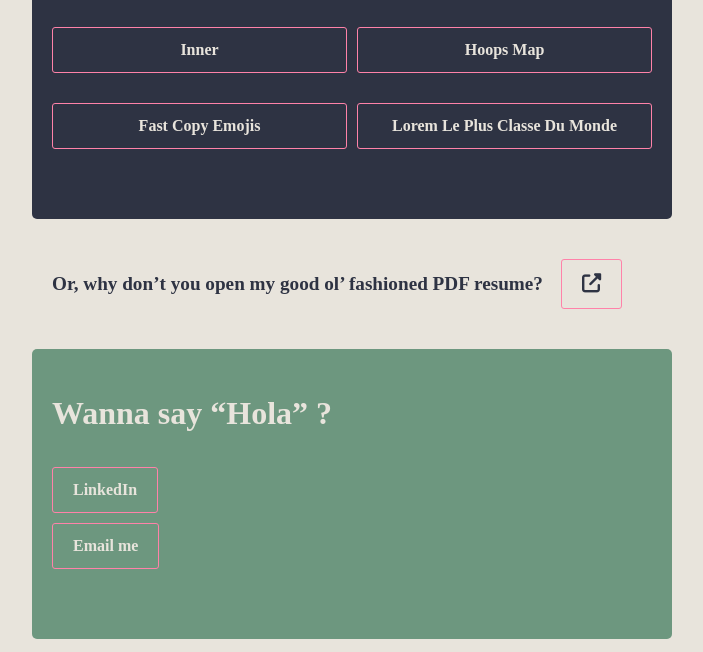
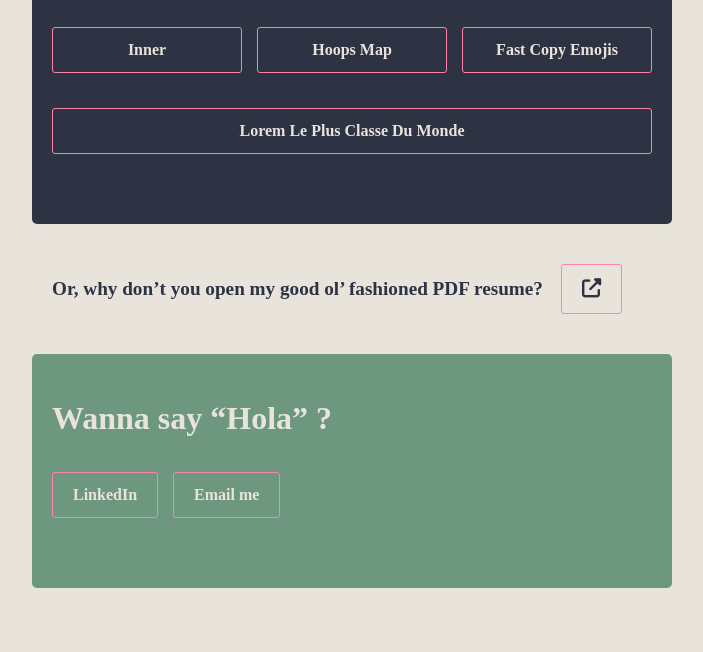
Before and after one commit to RomainDC73/ohsnap, a plain HTML site: page index.html in a window 1280 px wide. Shown: the part 581-1233 px from the top of the page, without its empty margins (288-991 px from the left). Drawn offline with Linux system fonts and the light colour scheme.

Commit message:
green block css

```diff
--- a/style.css
+++ b/style.css
@@ -84,6 +84,7 @@ body {
 .green {
     background-color: var(--snap-green);
     color: var(--snap-beige);
+    margin-bottom: 4rem;
 }
 
 .blue {
@@ -161,20 +162,23 @@ li {
 .blue ul {
     display: flex;
     flex-wrap: wrap;
-    justify-content: space-between;
-    gap: 10px;
+    justify-content: center;
+    gap: 15px;
     padding: 20px 0;
 }
 
 .blue li {
-    width: calc(50% - 5px);
+    width: auto;
+    flex: 1 1 calc(30% - 15px);
     text-align: center;
 }
 
 .blue a {
     display: block;
     width: 100%;
-    padding: 10px;
+    padding: 10px 15px;
+    font-size: 1rem;
+
 }
 
 .beige a {
@@ -188,6 +192,14 @@ li {
     align-items: center;
     justify-content: left;
     gap: 10px;
+}
+
+.green ul {
+    display: flex;
+    flex-wrap: wrap;
+    justify-content: left;
+    gap: 15px;
+    padding: 20px 0;
 }
 
 a {
@@ -221,6 +233,10 @@ a:hover {
     h2 {
         font-size: 1.8rem;
     }
+
+    .blue li {
+        flex: 1 1 calc(40% - 15px);
+    }
 }
 
 @media (max-width: 480px) {
```
